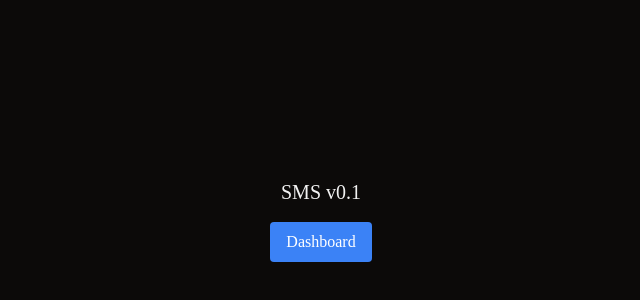
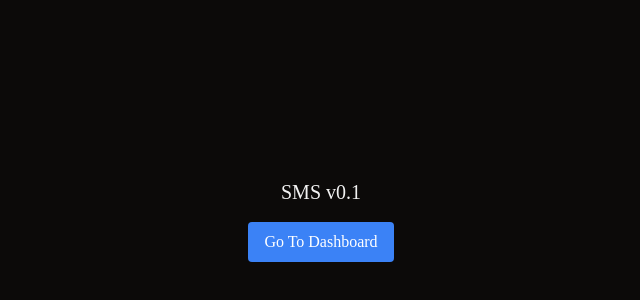
Before and after one commit to rozeen-shrestha/SMS, a Next.js app in the folder client/: page / in a window 1280 px wide. Shown: the part 180-480 px from the top of the page, without its empty margins (319-959 px from the left). Built offline with nearby package versions, Linux system fonts and the light colour scheme.

Commit message:
minor router fix

```diff
--- a/client/src/app/page.js
+++ b/client/src/app/page.js
@@ -1,6 +1,7 @@
 "use client"
+import { useRouter } from 'next/navigation';
 import React from 'react'
-import { useRouter } from 'next/router'
+
 
 const Page = () => {
   const router = useRouter();
@@ -16,7 +17,7 @@ const Page = () => {
         className="bg-blue-500 text-white py-2 px-4 rounded"
         onClick={handleDashboardClick}
       >
-        Dashboard
+        Go To Dashboard
       </button>
     </div>
   )
```
